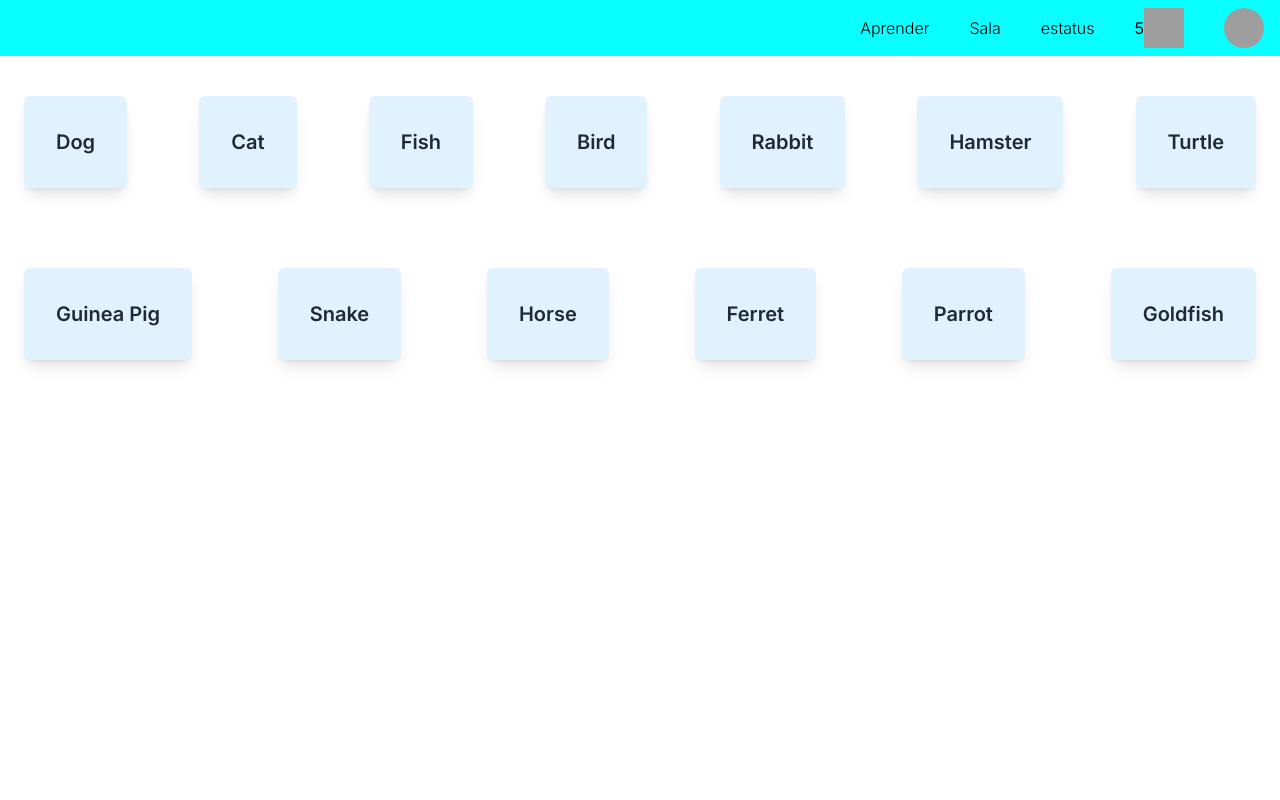
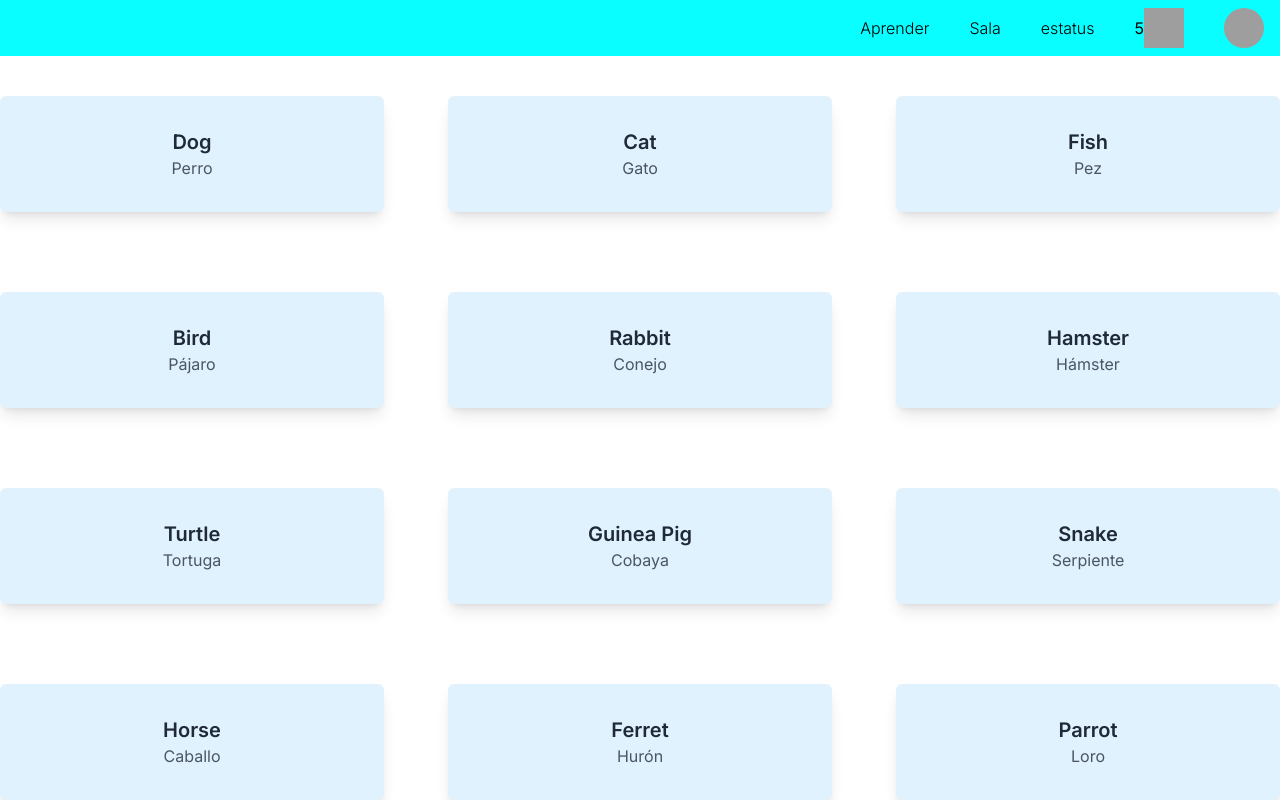
Before and after one commit to CarlosMario123/Front-Web-LingoLux, a Next.js app in the folder app/: page /dictionary in a window 1280 px wide. Shown: the top 800 px of the page. Built offline with nearby package versions, Linux system fonts and the light colour scheme; grey boxes are pictures that could not be loaded.

Commit message:
Cambios realizados

```diff
--- /dev/null
+++ b/app/app/home/[id]/page.jsx
@@ -0,0 +1,7 @@
+import React from 'react'
+
+export const page = () => {
+  return (
+    <div>page</div>
+  )
+}
--- /dev/null
+++ b/app/app/home/page.jsx
@@ -0,0 +1,10 @@
+import { HomeOne } from "@/components/Organims/HomeOne"
+const Homepage = () => {
+  return (
+    <div>
+        <HomeOne />
+    </div>
+  )
+}
+
+export default Homepage
--- a/app/components/Molecules/CardsDiccionary.jsx
+++ b/app/components/Molecules/CardsDiccionary.jsx
@@ -1,9 +1,10 @@
-export const CardsDiccionary = ({ url, children }) => {
+export const CardsDiccionary = ({ url, children, childrenEs }) => {
   return (
-    <div className=" h-auto p-4 my-10 sm:w-1/2 md:w-1/3 lg:w-auto mx-4 bg-sky-100 rounded-md overflow-hidden shadow-lg ">
+    <div className=" h-auto p-4 my-10 w-96 bg-sky-100 rounded-md shadow-lg ">
       <img src={url} alt="" />
       <div className="p-4">
         <h2 className="text-xl text-center font-semibold text-gray-800"> {children} </h2>
+        <p className=" text-center text-gray-600">{ childrenEs }</p>
       </div>
     </div>
   )
--- a/app/components/Molecules/CardsRoute.jsx
+++ b/app/components/Molecules/CardsRoute.jsx
@@ -2,7 +2,7 @@ import React from 'react';
 
 export const CardsRoute = ({ url, children, description }) => {
   return (
-    <div className="p-4 my-10 sm:w-1/2 md:w-1/3 lg:w-auto mx-4 bg-sky-100 rounded-md overflow-hidden shadow-lg">
+    <div className="p-4 my-10 sm:w-1/2 md:w-1/3 w-96 mx-4 bg-sky-100 rounded-md overflow-hidden shadow-lg">
       <img className="w-full h-auto" src={url} alt="" />
       <div className="p-4">
         <h2 className=" text-center text-xl font-semibold text-gray-800">{children}</h2>
--- a/app/components/Organims/Dictionary.jsx
+++ b/app/components/Organims/Dictionary.jsx
@@ -20,7 +20,7 @@ export const Dictionary = () => {
 
   return (
 
-    <div className = ' flex flex-wrap justify-between h-auto sm:w-full gap-x-2 px-2' >
+    <div className = ' flex flex-wrap justify-between h-auto sm:w-full gap-x-2 p' >
       {
           petsArray.map( (pet, index) =>(
             <CardsDiccionary key =  { index } children = { pet.ingles } childrenEs = { pet.espanol } />
--- a/app/components/Organims/HomeOne.jsx
+++ b/app/components/Organims/HomeOne.jsx
@@ -41,7 +41,7 @@ export const HomeOne = () => {
 
     <TextTitle children={"Diccionario"} />
 
-    <div className='flex flex-col sm:flex-row'>
+    <div className='flex w-screen justify-between gap-x-4 flex-row sm: '>
       {arrayDictionry.map((word, index) => (
         <CardsDiccionary key={index} children={word} />
       ))}
```
